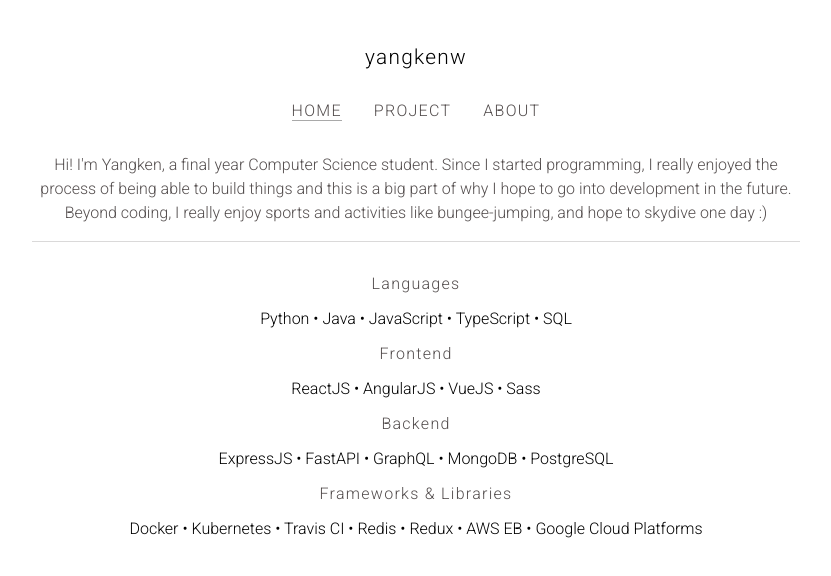
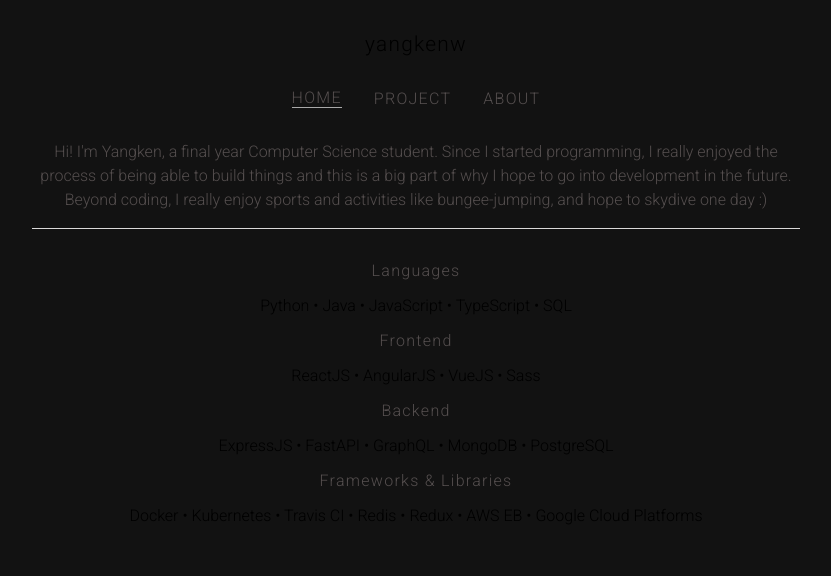
Before and after one commit to ykwei7/personal-website, a React (Create React App) app in the folder frontend/: page / in a window 1280 px wide. Shown: the top 576 px of the page, without its empty margins (224-1055 px from the left). Built offline with nearby package versions, Linux system fonts and the light colour scheme.

Commit message:
Add structure for light dark mode

```diff
--- a/frontend/src/App.js
+++ b/frontend/src/App.js
@@ -4,8 +4,15 @@ import Project from "./views/project/project";
 import About from "./views/about/about";
 import "./App.scss";
 import { Route, Routes } from "react-router-dom";
+import { useTheme } from "./context/themeContext";
 
 function App() {
+  const { isDarkMode, toggleTheme } = useTheme();
+
+  const getThemeClass = () => {
+    return isDarkMode ? "app-dark app" : "app-light app";
+  };
+
   const views = {
     HOME: "/",
     PROJECT: "/projects",
@@ -14,7 +21,7 @@ function App() {
   };
 
   return (
-    <div className="app">
+    <div className={getThemeClass()}>
       <Navbar views={views} />
       <Routes>
         <Route path={views.HOME} element={<Home />}></Route>
--- a/frontend/src/App.scss
+++ b/frontend/src/App.scss
@@ -1,29 +1,42 @@
-@import "globals.scss";
+@import "styles/globals.scss";
 
 .app {
   display: block;
-  padding-top: 1%;
-  padding-bottom: 1%;
   padding-left: 20%;
   padding-right: 20%;
-  color: black;
   font-family: $body-font;
   overflow: scroll;
   overflow-x: hidden;
+  min-height: 100vh;
+}
+
+.app-dark {
+  background-color: #121212;
+  color: white;
+}
+
+.app-light {
+  background-color: white;
+  color: black;
 }
 
 ::-webkit-scrollbar {
   width: 3px;
 }
 
-/* Track (background) of the scrollbar */
 ::-webkit-scrollbar-track {
   background-color: #f1f1f1;
+  width: 0px;
+}
+
+.app-dark::-webkit-scrollbar-track {
+  background-color: #121212;
 }
 
 /* Handle (thumb) of the scrollbar */
 ::-webkit-scrollbar-thumb {
   background-color: #888;
+  width: 0px;
 }
 
 html,
--- a/frontend/src/components/navbar/navbar.scss
+++ b/frontend/src/components/navbar/navbar.scss
@@ -1,4 +1,4 @@
-@import "../../globals.scss";
+@import "../../styles/globals.scss";
 
 .navbar {
   display: flex;
--- a/frontend/src/components/project/projectCard.scss
+++ b/frontend/src/components/project/projectCard.scss
@@ -1,4 +1,4 @@
-@import '../../globals.scss';
+@import "../../styles/globals.scss";
 
 .project-card {
   display: flex;
@@ -25,8 +25,8 @@
   }
 
   .img-container {
-        content: '';
-        box-shadow: inset 0 0 10px rgba(255, 255, 255, .5);
+    content: "";
+    box-shadow: inset 0 0 10px rgba(255, 255, 255, 0.5);
     filter: blur(2px) grayscale(90%);
     background: inherit;
     transition: 8s all ease;
@@ -36,7 +36,7 @@
     box-shadow: none;
     filter: none;
     background: none;
-        transition: .5s all ease;
+    transition: 0.5s all ease;
   }
 
   .proj-desc {
--- a/frontend/src/components/ui/preamble.scss
+++ b/frontend/src/components/ui/preamble.scss
@@ -1,4 +1,4 @@
-@import "../../globals.scss";
+@import "../../styles/globals.scss";
 
 .preamble {
   text-align: center;
--- /dev/null
+++ b/frontend/src/context/themeContext.js
@@ -0,0 +1,25 @@
+import React, { createContext, useContext, useState } from "react";
+
+const ThemeContext = createContext();
+
+export function useTheme() {
+  return useContext(ThemeContext);
+}
+
+function ThemeProvider({ children }) {
+  const DARK_MODE_KEY = "dark-mode";
+  const currTheme = localStorage.getItem(DARK_MODE_KEY) ?? true;
+  const [isDarkMode, setIsDarkMode] = useState(currTheme);
+  const toggleTheme = () => {
+    setIsDarkMode((prevIsDarkMode) => !prevIsDarkMode);
+    localStorage.setItem(DARK_MODE_KEY, isDarkMode);
+  };
+
+  return (
+    <ThemeContext.Provider value={{ isDarkMode, toggleTheme }}>
+      {children}
+    </ThemeContext.Provider>
+  );
+}
+
+export default ThemeProvider;
--- a/frontend/src/index.js
+++ b/frontend/src/index.js
@@ -4,13 +4,17 @@ import "./index.css";
 import { BrowserRouter as Router } from "react-router-dom";
 import App from "./App";
 import reportWebVitals from "./reportWebVitals";
+import ThemeProvider from "./context/themeContext";
 
 const root = ReactDOM.createRoot(document.getElementById("root"));
+
 root.render(
   <React.StrictMode>
-    <Router>
-      <App />
-    </Router>
+    <ThemeProvider>
+      <Router>
+        <App />
+      </Router>
+    </ThemeProvider>
   </React.StrictMode>
 );
 
--- a/frontend/src/globals.scss
+++ b/frontend/src/styles/globals.scss
@@ -1,4 +1,4 @@
-@import url('https://fonts.googleapis.com/css2?family=Roboto:wght@300&display=swap');
+@import url("https://fonts.googleapis.com/css2?family=Roboto:wght@300&display=swap");
 
 // Colors
 $primary-color: rgb(84, 78, 78);
@@ -8,7 +8,7 @@ $default-color: black;
 $divider-color: rgb(218, 217, 217);
 
 // Fonts
-$body-font: 'Roboto', sans-serif;
+$body-font: "Roboto", sans-serif;
 
 // Spacing
 $col-spacing-unit: 2rem;
--- a/frontend/src/views/about/about.scss
+++ b/frontend/src/views/about/about.scss
@@ -1,4 +1,4 @@
-@import "../../globals.scss";
+@import "../../styles/globals.scss";
 
 .about {
   display: flex;
--- a/frontend/src/views/home/home.scss
+++ b/frontend/src/views/home/home.scss
@@ -1,4 +1,4 @@
-@import '../../globals.scss';
+@import "../../styles/globals.scss";
 
 .home {
   display: flex;
@@ -20,7 +20,7 @@
     flex-direction: column;
     gap: $row-spacing-unit;
 
-        >div {
+    > div {
       text-align: center;
 
       .title {
--- a/frontend/src/views/project/project.scss
+++ b/frontend/src/views/project/project.scss
@@ -1,4 +1,4 @@
-@import "../../globals.scss";
+@import "../../styles/globals.scss";
 
 .project {
   display: flex;
--- a/frontend/src/views/work/work.scss
+++ b/frontend/src/views/work/work.scss
@@ -1,4 +1,4 @@
-@import '../../globals.scss';
+@import "../../styles/globals.scss";
 
 .work {
   display: flex;
@@ -16,7 +16,7 @@
     max-width: 20rem;
 
     .work-list-item {
-            border-radius: .5rem;
+      border-radius: 0.5rem;
       padding: 0.2rem 0.5rem;
       text-align: center;
       color: $primary-color;
```
Lines whose indentation alone changed are shown as unchanged.
